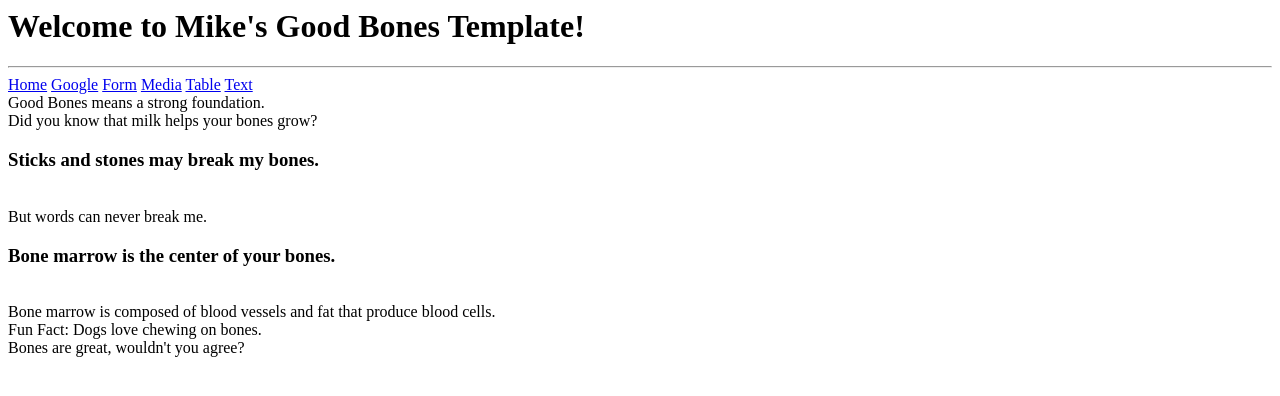
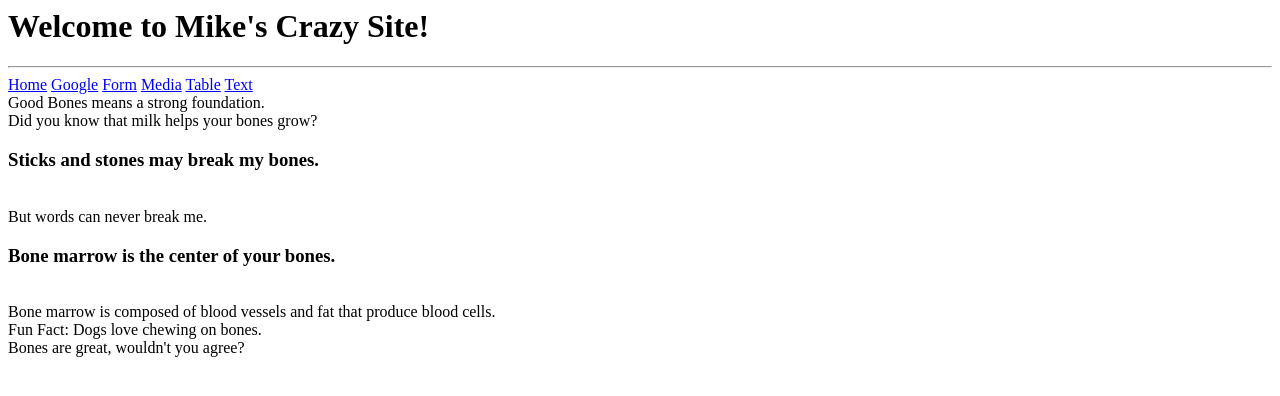
Before and after one commit to Mgebo/Mgebo.github.io, a plain HTML site: page crazy_home.html in a window 1280 px wide. Drawn offline with Linux system fonts and the light colour scheme.

Commit message:
Issue Fix Attempt

```diff
--- a/crazy_home.html
+++ b/crazy_home.html
@@ -1,6 +1,6 @@
 <body>
     <header>
-        <h1>Welcome to Mike's Good Bones Template!</h1>
+        <h1>Welcome to Mike's Crazy Site!</h1>
         <hr>
     </header>
     <nav>
```
